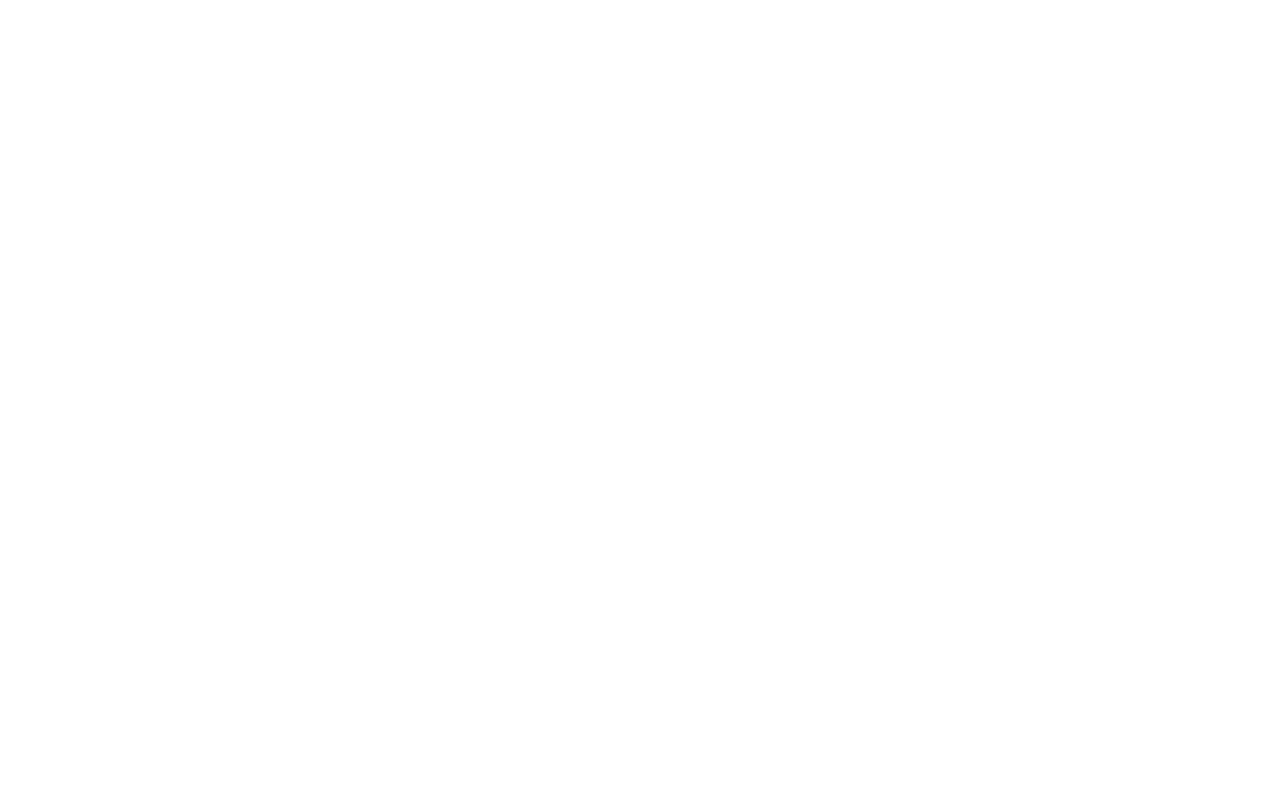
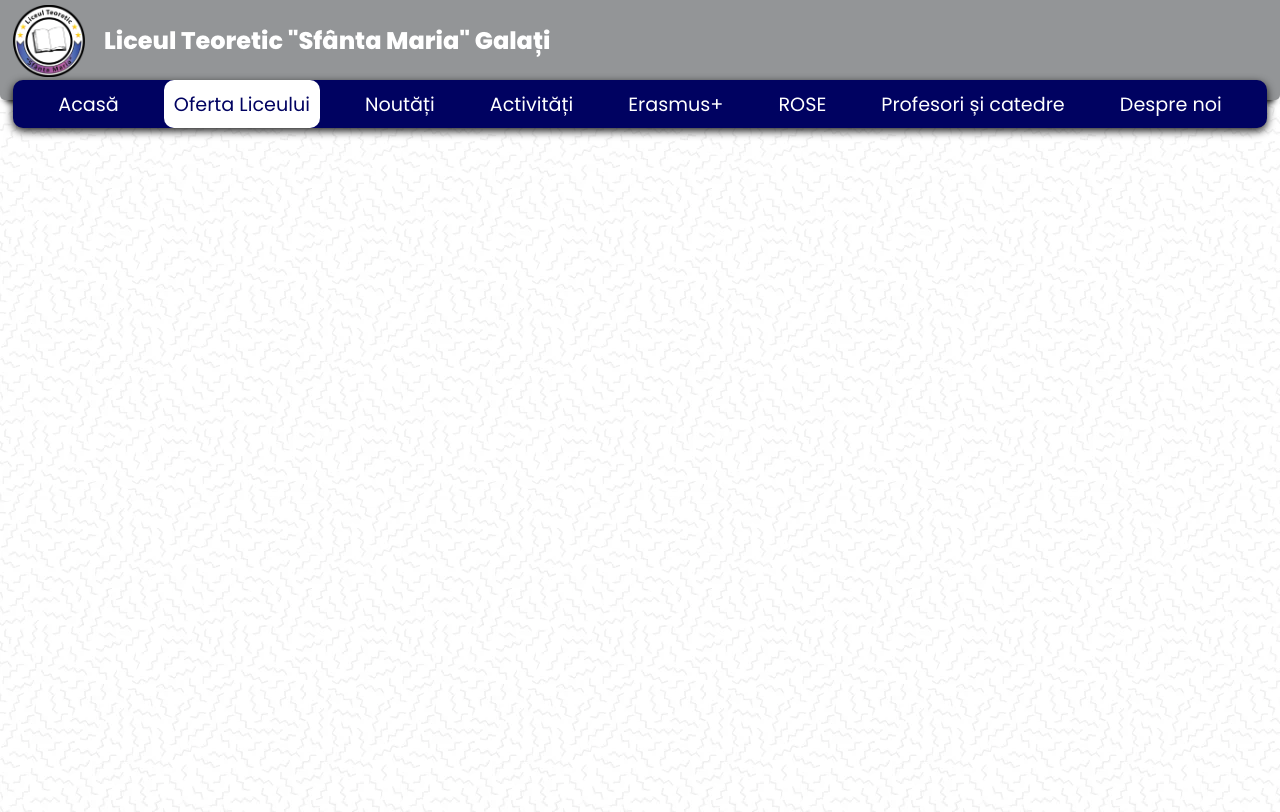
Before and after one commit to IlieChristian/Liceu, a plain HTML site: page oferta-liceului.html in a window 1280 px wide. Drawn offline with Linux system fonts and the light colour scheme.

Commit message:
mici modificari

```diff
--- a/oferta-liceului.html
+++ b/oferta-liceului.html
@@ -0,0 +1,51 @@
+<!DOCTYPE html>
+<html lang="ro-RO">
+    <head>
+        <title>Liceul Teoretic „Sfânta Maria” Galați</title>
+        <link rel="stylesheet" href="resources/css/style.css">
+        <meta charset="utf-8">
+        <meta name="robots" content="index, follow">
+        <meta name="viewport" content="width=device-width, initial-scale=1.0">
+        <meta name="description" content="Pagina oficiala a site-ului Liceului Teoretic Sfanta Maria Galati">
+        <meta property="og:title" content="Liceul Teoretic „Sfânta Maria” Galați">
+        <meta property="og:type" content="website">
+        <meta property="og:locale" content="ro_RO">
+        <meta property="og:url" content="https://sfmaria.gl.edu.ro/">
+        <meta property="og:image" content="resources/img/og-image.png">
+        <meta property="og:image:weight" content="1200">
+        <meta property="og:image:height" content="630">
+    </head>
+    <body>
+        <header class="Header">
+            <nav class="MainMenu">
+                <a href="#" class="Logo" title="Inapoi la pagina principala"> <!--@TODO-->
+                    <img src="resources/img/logo.webp" class="LogoImage" alt="Logo-ul Liceului" width="100" height="100">
+                </a>
+                <h1 class="MainMenuTitle">Liceul Teoretic "Sfânta Maria" Galați</h1>
+                <button class="MainMenuButton" id="mainmenubutton">
+                    <img src="resources/img/menu-button.svg" class="MainMenuImage" alt="Meniul paginii" width="45" height="45">
+                </button>
+                <ul class="MainMenuList" id="mainmenulist">
+                    <li class="MainMenuItem On"><a href="index.html" class="MainMenuLink">Acasă</a></li>
+                    <li class="MainMenuItem"><a href="oferta-liceului.html" class="MainMenuLink On">Oferta Liceului</a></li>
+                    <li class="MainMenuItem"><a href="#" class="MainMenuLink">Noutăți</a></li>
+                    <li class="MainMenuItem"><a href="#" class="MainMenuLink">Activități</a></li>
+                    <li class="MainMenuItem"><a href="#" class="MainMenuLink">Erasmus+</a></li>
+                    <li class="MainMenuItem"><a href="#" class="MainMenuLink">ROSE</a></li>
+                    <li class="MainMenuItem"><a href="#" class="MainMenuLink">Profesori și catedre</a></li>
+                    <li class="MainMenuItem"><a href="#" class="MainMenuLink">Despre noi</a></li>
+                </ul>
+            </nav>
+        </header>
+        <main class="Main">
+            <button class="UpButton" id="upButton" onclick="topFunction()"><img src="resources/img/up.svg" alt="Sus" class="UpButtonImage" width="50" height="50"></button>
+            <section class="Preview">
+                <div class="Slider">
+
+                </div>
+            </section>
+        </main>
+
+        <script defer src="resources/js/script.js"></script>
+    </body>
+</html>
--- a/resources/css/style.css
+++ b/resources/css/style.css
@@ -18,6 +18,8 @@
     src: url(../fonts/Poppins-ExtraBold.woff) format("woff");
 }
 
+::-webkit-scrollbar{display: none;}
+
 *{
     margin: 0;
     padding: 0;
@@ -29,31 +31,31 @@ html{
     scroll-behavior: smooth;
 }
 
-body{display: block; position: relative;  }
+body{display: block; position: relative;overflow-y: scroll;  }
 
 .Header{display: block; position: sticky;top:0; width: 100%; height: 80px; background: rgb(147, 149, 151); z-index: 1; box-shadow: 0 8px 6px -6px black;border-bottom-left-radius: 5px;border-bottom-right-radius: 5px;}
-@media(min-width: 996px) {.Header{height: 100px;}}
+@media (min-width: 996px) {.Header{height: 100px;}}
     .MainMenu{display: flex; position: relative; }
         .Logo{display: block; height: 80px; width: auto; margin: 0 0.5rem; }
             .LogoImage{display: block; padding: 0.5rem; height: 4rem; width: 4rem}
-            @media(min-width: 996px) {.LogoImage{padding: 0.3rem; height: 4.5rem; width: 4.5rem}}
+            @media (min-width: 996px) {.LogoImage{padding: 0.3rem; height: 4.5rem; width: 4.5rem}}
         .MainMenuButton{display: block; margin: 0 1rem; padding: 0; height: 80px; width: 50px; appearance: none; border: none; background: transparent;}
-        @media(min-width: 996px) {.MainMenuButton{display: none;}}
+        @media (min-width: 996px) {.MainMenuButton{display: none;}}
             .MainMenuImage{display: block; }
         .MainMenuTitle{display: block; color: #fff; flex-grow: 1; align-self: center; margin: 0 0.4rem; font-size: clamp(0.5rem, 5vw, 1.5rem)}
-        .MainMenuList{ display: none; position: absolute; z-index: 1; width: 100%;  margin: 5rem 0 0 0; background: rgba(147, 149, 151, 0.7); box-shadow: 0 8px 6px -6px black; border-bottom-left-radius: 10px;border-bottom-right-radius: 10px;}
-        @media(min-width: 996px) {.MainMenuList{display: flex;position: absolute; height: 3rem; width: 98%; place-content: center;top: 5rem; left: 0; bottom: 0; right: 0; margin: 0 1vw;background:rgb(0, 2, 97);justify-content: space-evenly; border-radius: 10px;;
+        .MainMenuList{display: none; position: absolute; z-index: 1; width: 100%;  margin: 5rem 0 0 0; background: rgba(147, 149, 151, 0.7); box-shadow: 0 8px 6px -6px black; border-bottom-left-radius: 10px;border-bottom-right-radius: 10px;}
+        @media (min-width: 996px) {.MainMenuList{display: flex;position: absolute; height: 3rem; width: 98%; place-content: center;top: 5rem; left: 0; bottom: 0; right: 0; margin: 0 1vw;background:rgb(0, 2, 97);justify-content: space-evenly; border-radius: 10px;;
             box-shadow: rgba(0, 0, 0, 0.9) 0px 3px 8px;   align-items: center;}}
         .MainMenuList.Active{ display: block;}
-        @media(min-width: 996px) {.MainMenuList.Active{ display: none;}}
+        @media (min-width: 996px) {.MainMenuList.Active{ display: none;}}
             .MainMenuItem{display: block; margin: 0.5rem 0;}
-            @media(min-width: 996px) {.MainMenuItem{display: block; position: relative; margin: 0;}}
+            @media (min-width: 996px) {.MainMenuItem{display: block; position: relative; margin: 0; height: 100%;}}
                 .MainMenuLink{ display: block; padding: 0.25rem; text-align: center; text-decoration: none; font-size: clamp(0.5rem, 5vw, 1.5rem); color: #fff;}
-                @media(min-width: 996px) {.MainMenuLink{display: block; position: relative; font-size: 1.2rem; padding: 0.7rem;}}
-                .MainMenuLink:hover{background:rgba(0, 2, 97, 0.7)}
-                @media(min-width: 996px) {.MainMenuLink:hover{background:rgb(147, 149, 151); border-radius: 10px;}}
-.Main{display: block; background:rgb(245, 223, 77); height: 92vh; bottom: 0;}
-@media(min-width: 996px) {.Main{height: 90vh;}}
+                @media (min-width: 996px) {.MainMenuLink{display: block; position: relative; font-size: 1.2rem; padding: 0.6rem;}}
+                .MainMenuLink:hover{background:rgba(0, 2, 97, 0.7);}
+                @media (min-width: 996px) {.MainMenuLink:hover{background: rgba(8, 92, 160, 0.5); border-radius: 10px;} .MainMenuLink.On{background: #fff; color:rgb(0, 2, 97);border-radius: 10px; }}
+.Main{display: block; background-image: url(../img/background-pattern.webp);background-repeat: repeat; height: 92vh; bottom: 0;}
+@media (min-width: 996px) {.Main{height: 89vh;}}
 .UpButton{ display: none; position: fixed; bottom: 20px; right: 30px; z-index: 99; place-content: center; width: 54px; height: 54px; border: none; appearance: none;border-radius: 50%; background: transparent; cursor: pointer;}
     .UpButtonImage{display: block;}
     .Preview{display: block; position: relative;}
```
Also changed, not shown: index.html (+1 -1 lines), resources/img/background-pattern.webp (added).
